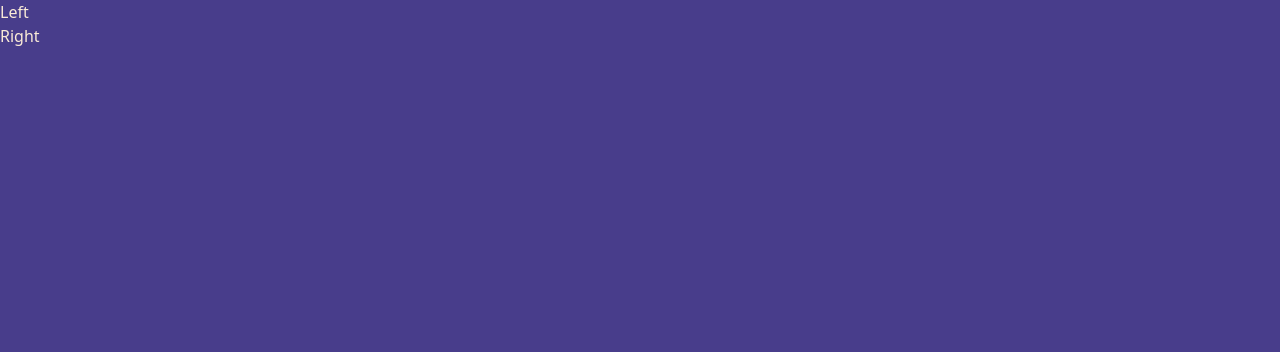
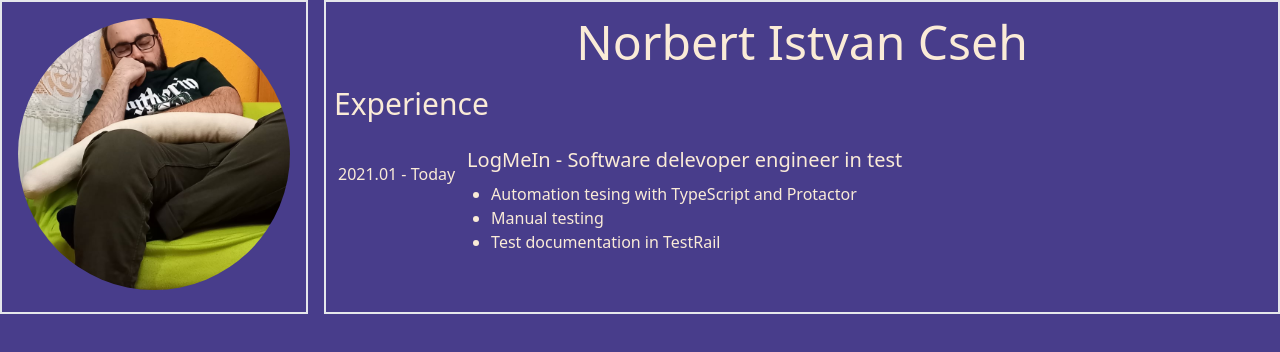
Before and after one commit to NorbertCseh/ncseh, a Next.js app: page /cv in a window 1280 px wide. Shown: the top 352 px of the page. Built offline with nearby package versions, Linux system fonts and the light colour scheme.

Commit message:
cv page, custom experience componenet started

```diff
--- /dev/null
+++ b/src/pages/components/experience.tsx
@@ -0,0 +1,20 @@
+
+const Experience = ({ date, companyAndRole, tasks }) => {
+    return (
+        <div className='flex pt-4'>
+            <div className='pl-3 pt-6'>{date}</div>
+            <div className=''>
+                <div className='pl-3 pt-2 text-xl'>{companyAndRole}</div>
+                <div className='pl-3 pt-2'>
+                    <ul className='list-disc text-l pl-6'>
+                        {tasks.map((element, index) => {
+                            return (<li key={index}>{element}</li>)
+                        })}
+                    </ul>
+                </div>
+            </div>
+        </div>
+    )
+}
+
+export default Experience;
--- a/src/pages/cv.tsx
+++ b/src/pages/cv.tsx
@@ -1,10 +1,22 @@
 import type { NextPage } from 'next'
+import Image from "next/image"
+import Experience from "./components/experience"
 
 const CV: NextPage = () => {
   return (
-    <div className="">
-      <div className="">Left</div>
-      <div className="">Right</div>
+    <div className="grid grid-cols-4 gap-4">
+      <div className="border-2 col-span-1">
+        <div className='text-center p-4'><Image src="/me.jpg" height={300} width={300} alt='CV profile image' className='rounded-full' /></div>
+      </div>
+      <div className="border-2 col-span-3">
+        <div className='text-5xl capitalize text-center pt-4'>Norbert Istvan Cseh</div>
+        <div className='pl-2 pt-5 text-3xl'>Experience</div>
+        <Experience
+          date={"2021.01 - Today"}
+          companyAndRole={"LogMeIn - Software delevoper engineer in test"}
+          tasks={["Automation tesing with TypeScript and Protactor", "Manual testing", "Test documentation in TestRail"]}
+        />
+      </div>
     </div>
   )
 }
--- a/src/pages/index.tsx
+++ b/src/pages/index.tsx
@@ -1,6 +1,7 @@
 import type { NextPage } from "next";
 import Head from "next/head";
 import Image from "next/image";
+import Link from "next/link";
 
 const Home: NextPage = () => {
   return (
@@ -25,9 +26,9 @@ const Home: NextPage = () => {
               height={200}
             />
           </div>
-          <div className="m-auto">
-            <h1 className="font-mono text-2xl pb-5 font-bold">Hi, I&apos;m Norbert Istvan Cseh.</h1>
-            <h3 className="font-mono text-s pb-3">
+          <div className="pt-5">
+            <h1 className="font-mono text-3xl pb-5 font-bold">Hi, I&apos;m Norbert Istvan Cseh.</h1>
+            <h3 className="font-mono text-m pb-3">
               Software developer engineer in Test at{" "}
               <a className="text-emerald-500"
                 href="https://www.logmein.com/"
@@ -37,8 +38,8 @@ const Home: NextPage = () => {
                 LogMeIn
               </a>
             </h3>
-            <p className="font-mono text-xs italic">Slowly figuring out web development.</p>
-            <p className="font-mono text-xs italic">
+            <p className="font-mono text-s italic">Slowly figuring out web development.</p>
+            <p className="font-mono text-s italic">
               You can find my personal GitHub profile{" "}
               <a
                 className="text-emerald-500"
@@ -46,8 +47,11 @@ const Home: NextPage = () => {
                 target="_blank"
                 rel="noreferrer"
               >
-                Here.
+                here.
               </a>
+            </p>
+            <p className="font-mono test-s italic">
+              My cv can be found <Link href="/cv"><a className="text-emerald-500">here</a></Link>.
             </p>
           </div>
         </div>
```
Also changed, not shown: 1 other file (tests, documents, lock files or other folders).
